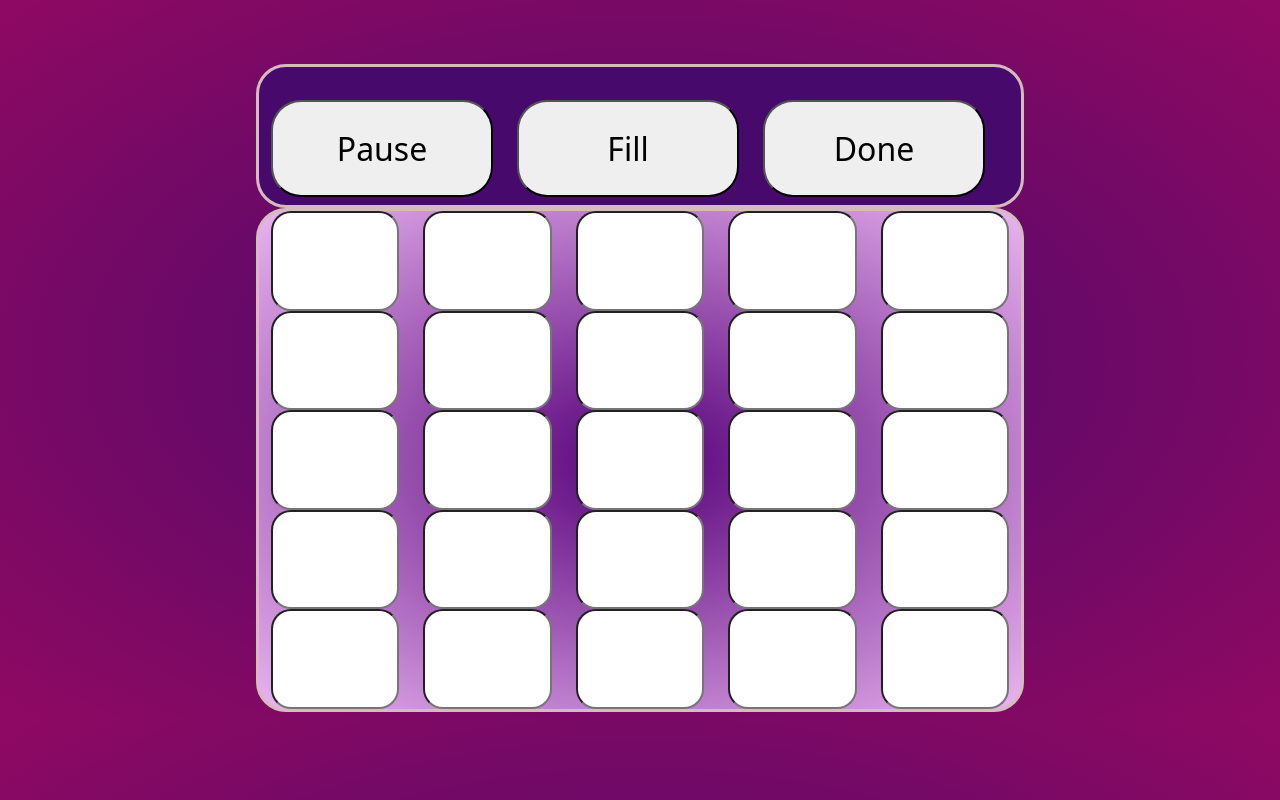
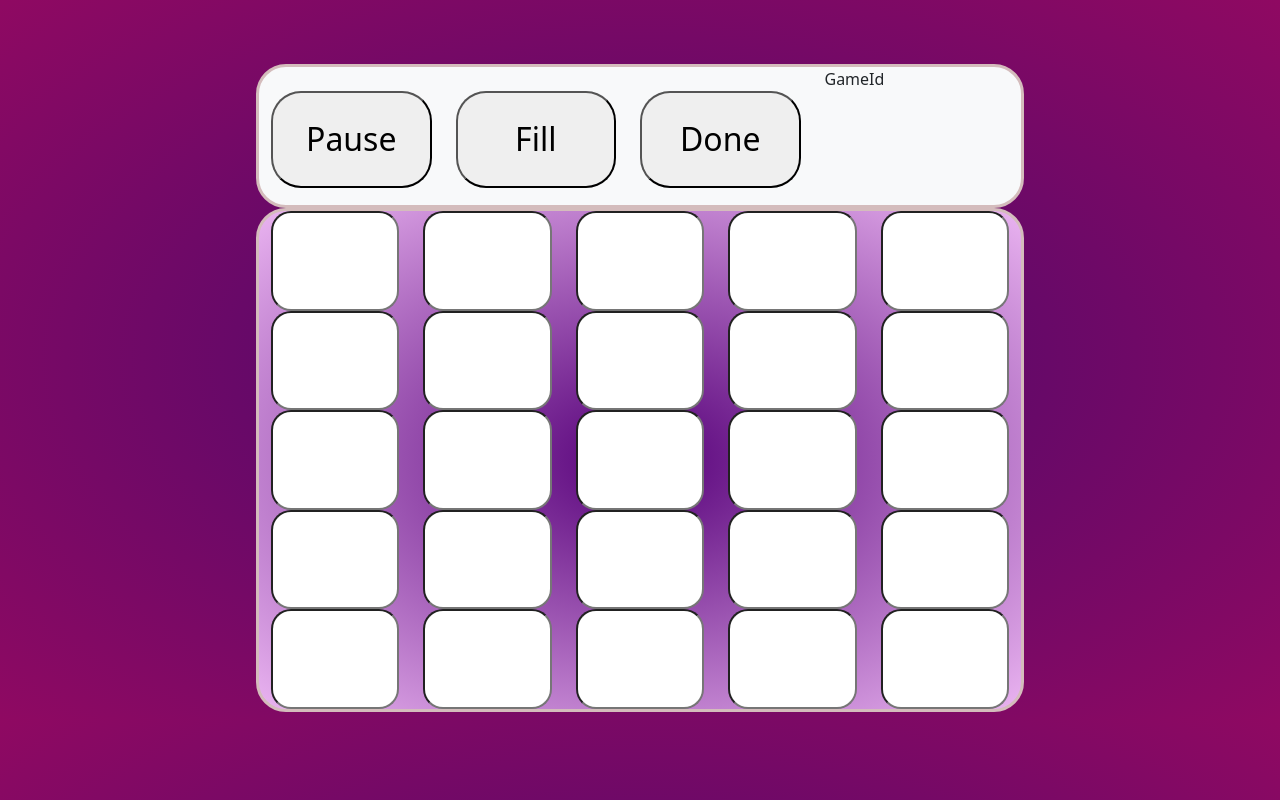
Before and after one commit to acbikash13/FinalProject, a website with bundled scripts: page public/Main/Game.html in a window 1280 px wide. Built offline with nearby package versions, Linux system fonts and the light colour scheme.

```diff
--- a/public/Main/Game.html
+++ b/public/Main/Game.html
@@ -9,11 +9,12 @@
     <link rel="stylesheet" href="../CSS/style2.css">
 </head>
 <body>
-    <div class="container menu">
+    <div class="container menu bg-light">
         <div class="row menu-items">
-            <div class="col-4 pause"><button id="pause">Pause</button></div>
-            <div class="col-4 fill"><button id="fill">Fill</button></div>
-            <div class="col-4 doneBackground"><button id="done">Done</button></div>
+            <div class="col-3 pause"><button id="pause">Pause</button></div>
+            <div class="col-3 fill"><button id="fill">Fill</button></div>
+            <div class="col-3 doneBackground"><button id="done">Done</button></div>
+            <div class="col-3 gameId" id="gameId">GameId</div>
         </div>
     </div>
 
```
Also changed, not shown: app.js (+16 -5 lines), 1 other file.
